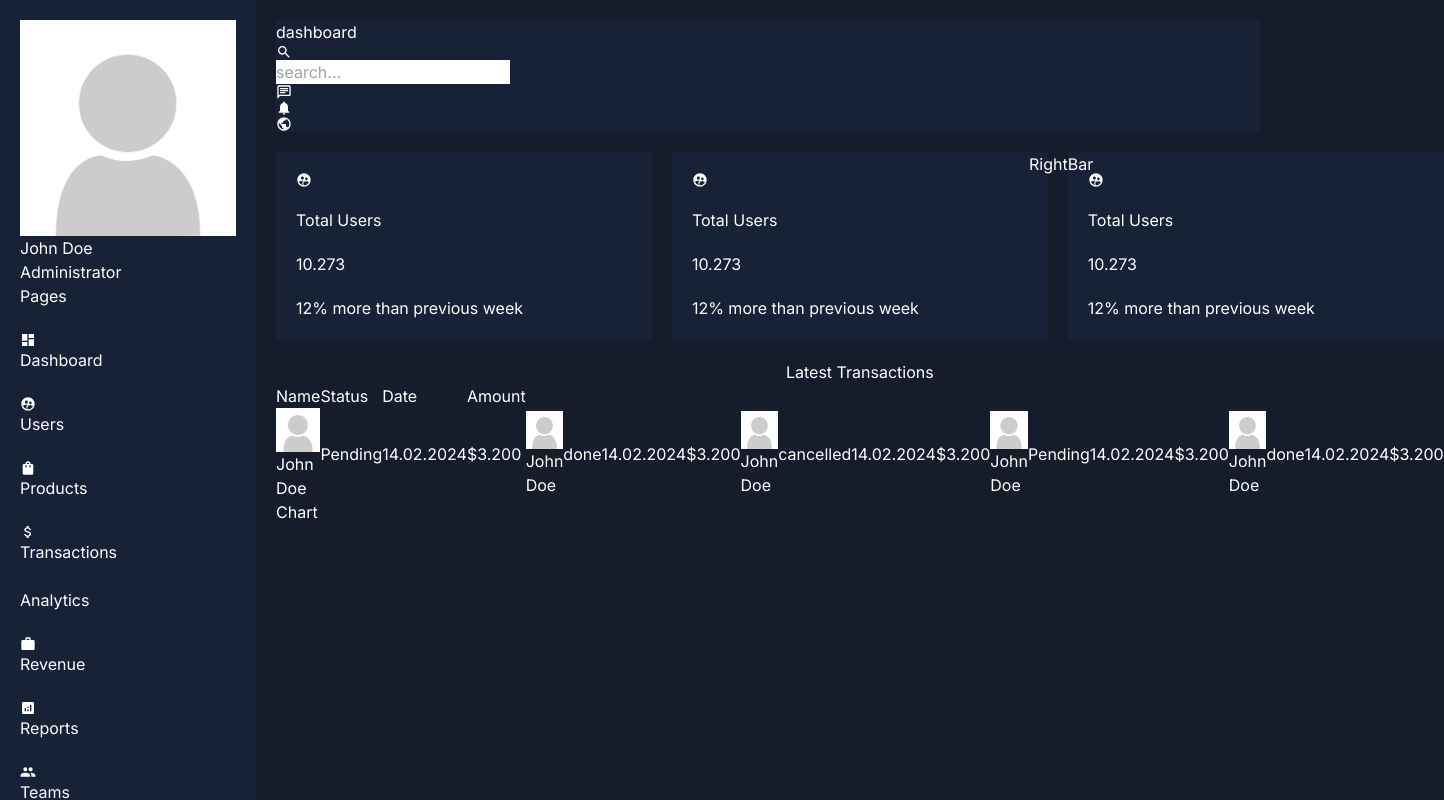
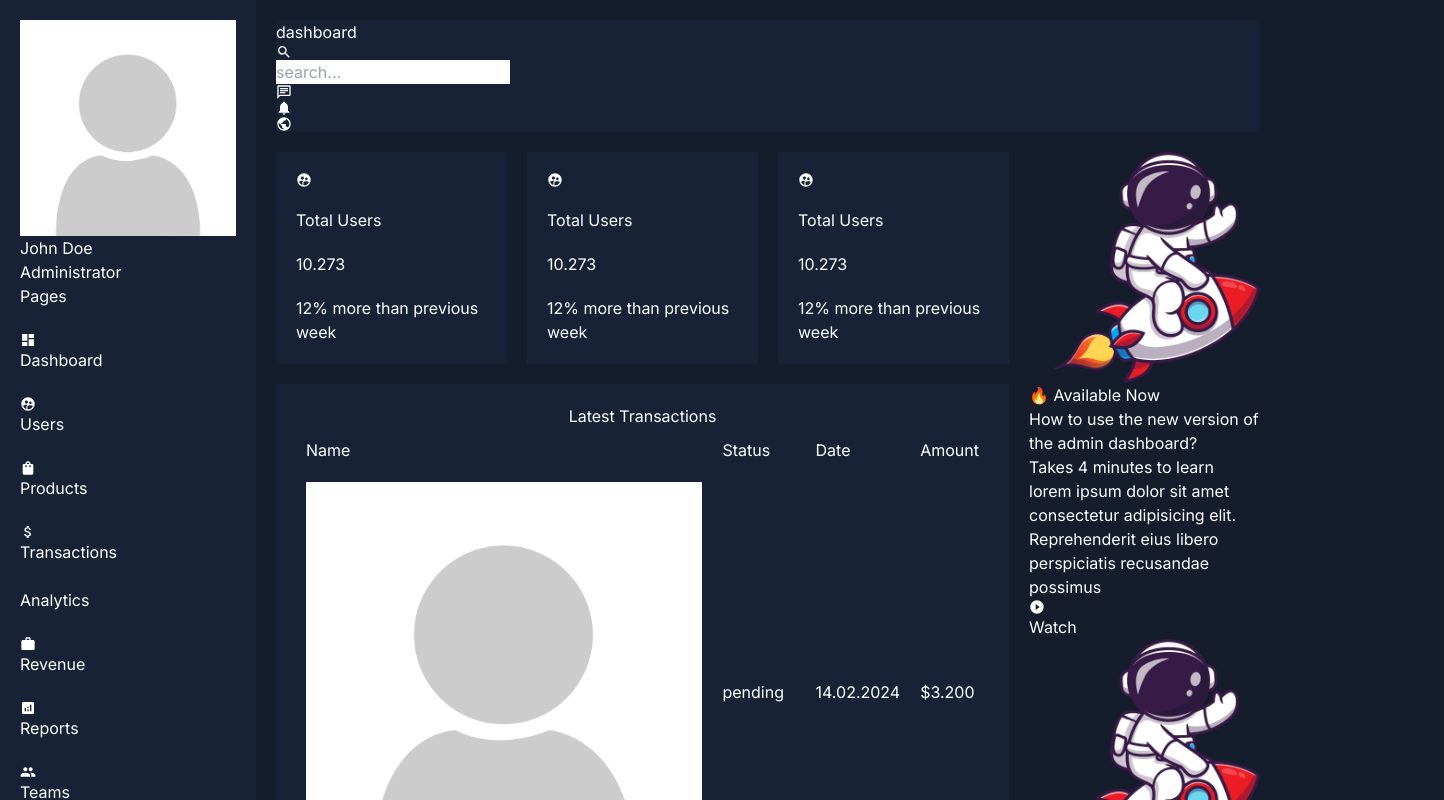
Before and after one commit to ChiemezieSamson/Admin-Dashboard, a Next.js app: page /dashboard in a window 1280 px wide. Shown: the top 800 px of the page, 1444 px wide, since content can reach past the window. Built offline with nearby package versions, Linux system fonts and the light colour scheme.

Commit message:
started working on the right bar component

```diff
--- a/package.json
+++ b/package.json
@@ -12,7 +12,8 @@
     "next": "14.0.4",
     "react": "^18",
     "react-dom": "^18",
-    "react-icons": "^4.11.0"
+    "react-icons": "^4.11.0",
+    "recharts": "^2.10.3"
   },
   "devDependencies": {
     "@types/node": "^20",
--- a/src/Components/Dashboard/chart/Chart.tsx
+++ b/src/Components/Dashboard/chart/Chart.tsx
@@ -1,9 +1,34 @@
 "use client"
+import { chartData } from '@/Components/Data/Data';
+import { LineChart, Line, XAxis, YAxis, Tooltip, Legend, ResponsiveContainer } from 'recharts';
 
 const Chart = () => {
+
   return (
-    <div>
-      Chart
+    <div className='max-h-[470px] p-5 bgSoft rounded-lg mt-5'>
+      <h2 className='textSoft font-extralight mb-5'>Weekly Recap</h2>
+      <div>
+        <ResponsiveContainer width="100%" height="90%" className="max-h-[400px]">
+          <LineChart
+            width={500}
+            height={300}
+            data={chartData}
+            margin={{
+              top: 5,
+              right: 30,
+              left: 20,
+              bottom: 5,
+            }}
+          >
+            <XAxis dataKey="name" />
+            <YAxis />
+            <Tooltip contentStyle={{background: "#151c2c", border: "none"}}/>
+            <Legend />
+            <Line type="monotone" dataKey="visit" stroke="#8884d8" strokeDasharray="5 5"/>
+            <Line type="monotone" dataKey="click" stroke="#82ca9d" strokeDasharray="3 4 5 2"/>
+          </LineChart>
+        </ResponsiveContainer>
+      </div>
     </div>
   )
 }
--- a/src/Components/Dashboard/rightbar/RightBar.tsx
+++ b/src/Components/Dashboard/rightbar/RightBar.tsx
@@ -1,9 +1,32 @@
 "use client"
+
+import { rightbarItems } from "@/Components/Data/Data"
+import Image from "next/image"
 
 const RightBar = () => {
   return (
     <div>
-      RightBar
+      {rightbarItems.map(item => {
+        return (
+          <div key={item.id}>
+            <div>
+              <Image src={item.image} alt="" className="object-fill"/>
+            </div>
+            <div>
+              <span>{item.notifiation}</span>
+              <h3>{item.title}</h3>
+              <span>{item.subtitle}</span>
+              <p>
+                {item.text}
+              </p>
+              <button>
+                <span>{item.button?.icon}</span>
+                {item.button?.text}
+              </button>
+            </div>
+          </div>
+        )
+      })}
     </div>
   )
 }
--- a/src/Components/Dashboard/transactions/Transaction.tsx
+++ b/src/Components/Dashboard/transactions/Transaction.tsx
@@ -1,13 +1,12 @@
 "use client"
 import Image from "next/image"
-import avatar from "./../../../../public/noavatar.png"
 import { transactionTableItems } from "@/Components/Data/Data"
 
 const Transaction = () => {
   return (
-    <div>
-      <table>
-        <caption>Latest Transactions</caption>
+    <div className="bgSoft rounded-lg p-5">
+      <table className="w-full">
+        <caption className="mb-5 font-extralight textSoft">Latest Transactions</caption>
         <thead>
           <tr>
             <td>Name</td>
@@ -16,25 +15,39 @@ const Transaction = () => {
             <td>Amount</td>
           </tr>
         </thead>
+
         <tbody>
-          <tr>
           {transactionTableItems.map((transac) => {
+          type color = string
+
+          let stautusColor: color
+
+            if (transac.status === "pending") {
+              stautusColor = "bg-[#f7cb7375]"
+            } else if (transac.status === "done") {
+              stautusColor = "bg-[#afd6ee75]"
+            } else {
+              stautusColor = "bg-[#f7737375]"
+            }
 
             return (
-              <>
+            <tr key={transac.id}>
               <td>
-                  <figure>
-                    <Image src={transac.image} alt="" className="w-10 h-10"/>
-                    <figcaption>John Doe</figcaption>
+                <figure className="grid grid-flow-col max-w-[150px] items-center">
+                  <Image src={transac.image} alt="" className="w-10 h-10 rounded-full"/>
+                  <figcaption className="">John Doe</figcaption>
                 </figure>
               </td>
-                <td>{transac.status}</td>
+              <td>
+                <span className={`rounded p-1.5 text-sm text-white ${stautusColor}`}>
+                  {transac.status}
+                </span>
+              </td>
               <td>{transac.date}</td>
               <td>{transac.amount}</td>
-              </>
+            </tr>
             )
           })}
-          </tr>
         </tbody>
       </table>
     </div>
--- a/src/Components/Data/Data.js
+++ b/src/Components/Data/Data.js
@@ -5,12 +5,14 @@ import {
 	MdHelpCenter,
 	MdOutlineSettings,
 	MdPeople,
+	MdPlayCircleFilled,
 	MdShoppingBag,
 	MdSupervisedUserCircle,
 	MdWork,
 } from "react-icons/md";
 
 import avatar from "./../../../public/noavatar.png";
+import rightbarImage from "./../../../public/astronaut.png";
 
 export const menuItems = [
 	{
@@ -112,7 +114,7 @@ export const transactionTableItems = [
 	{
 		id: 0,
 		image: avatar,
-		status: "Pending",
+		status: "pending",
 		date: "14.02.2024",
 		amount: "$3.200",
 	},
@@ -133,7 +135,7 @@ export const transactionTableItems = [
 	{
 		id: 3,
 		image: avatar,
-		status: "Pending",
+		status: "pending",
 		date: "14.02.2024",
 		amount: "$3.200",
 	},
@@ -145,3 +147,68 @@ export const transactionTableItems = [
 		amount: "$3.200",
 	},
 ];
+
+export const chartData = [
+	{
+		name: "Sun",
+		visit: 4000,
+		click: 2400,
+	},
+	{
+		name: "Mon",
+		visit: 3000,
+		click: 1398,
+	},
+	{
+		name: "Tue",
+		visit: 2000,
+		click: 3800,
+	},
+	{
+		name: "Wed",
+		visit: 2780,
+		click: 3908,
+	},
+	{
+		name: "Thu",
+		visit: 1890,
+		click: 4800,
+	},
+	{
+		name: "Fri",
+		visit: 2390,
+		click: 3800,
+	},
+	{
+		name: "Sat",
+		visit: 3490,
+		click: 4300,
+	},
+];
+
+export const rightbarItems = [
+	{
+		id: 0,
+		image: rightbarImage,
+		notifiation: "🔥 Available Now",
+		title: "How to use the new version of the admin dashboard?",
+		subtitle: "Takes 4 minutes to learn",
+		text: "lorem ipsum dolor sit amet consectetur adipisicing elit. Reprehenderit eius libero perspiciatis recusandae possimus",
+		button: {
+			text: "Watch",
+			icon: <MdPlayCircleFilled />,
+		},
+	},
+	{
+		id: 1,
+		image: rightbarImage,
+		notifiation: "🔥 Available Now",
+		title: "How to use the new version of the admin dashboard?",
+		subtitle: "Takes 4 minutes to learn",
+		text: "lorem ipsum dolor sit amet consectetur adipisicing elit. Reprehenderit eius libero perspiciatis recusandae possimus",
+		button: {
+			text: "Watch",
+			icon: <MdPlayCircleFilled />,
+		},
+	},
+];
--- a/src/Components/globals.css
+++ b/src/Components/globals.css
@@ -24,6 +24,14 @@
   body {
     @apply bg-[#151c2c] text-white
   }
+
+  img {
+    @apply object-cover object-center
+  }
+
+  td {
+    @apply p-2.5
+  }
 }
 
 @layer utilities{
```
Also changed, not shown: public/astronaut.png (added), 1 other file (tests, documents, lock files or other folders). Lines whose indentation alone changed are shown as unchanged.
